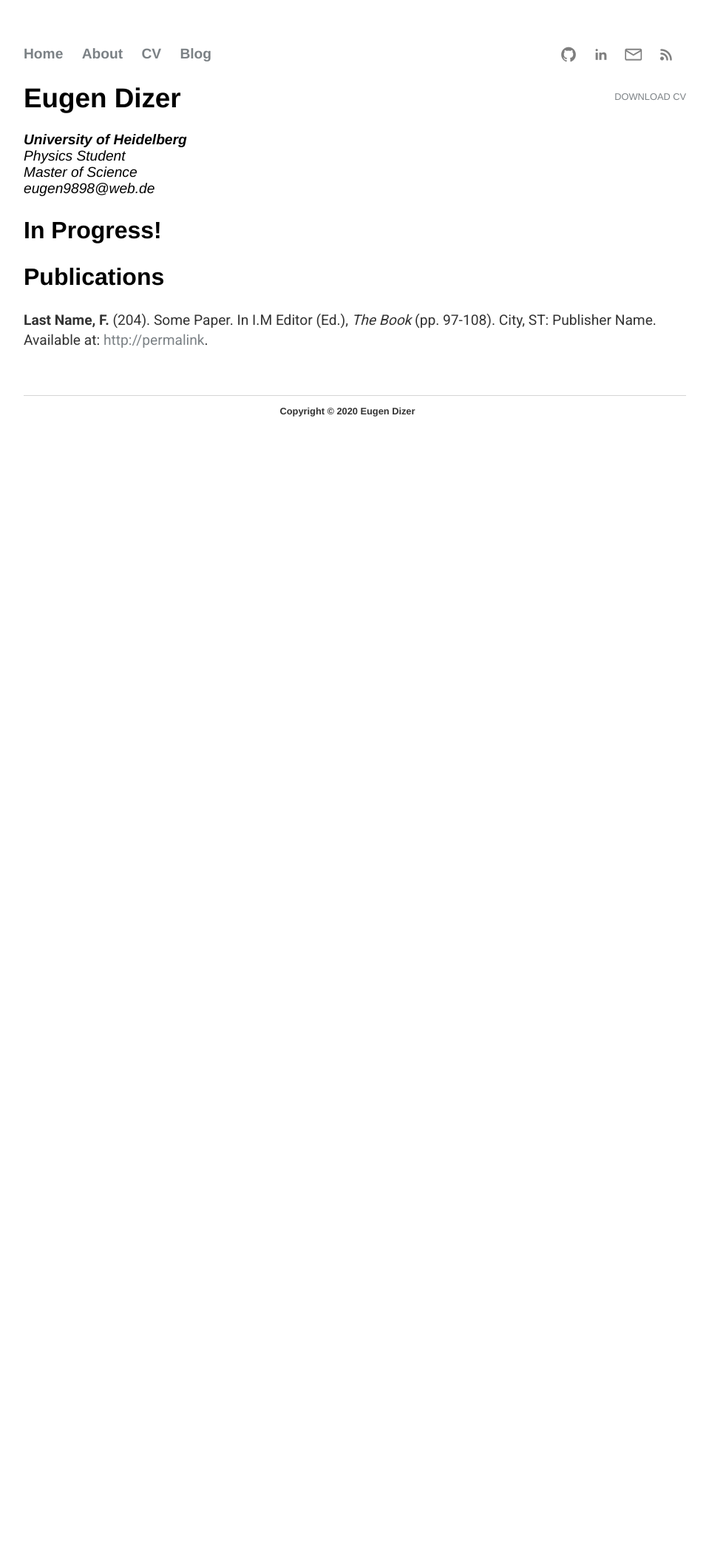
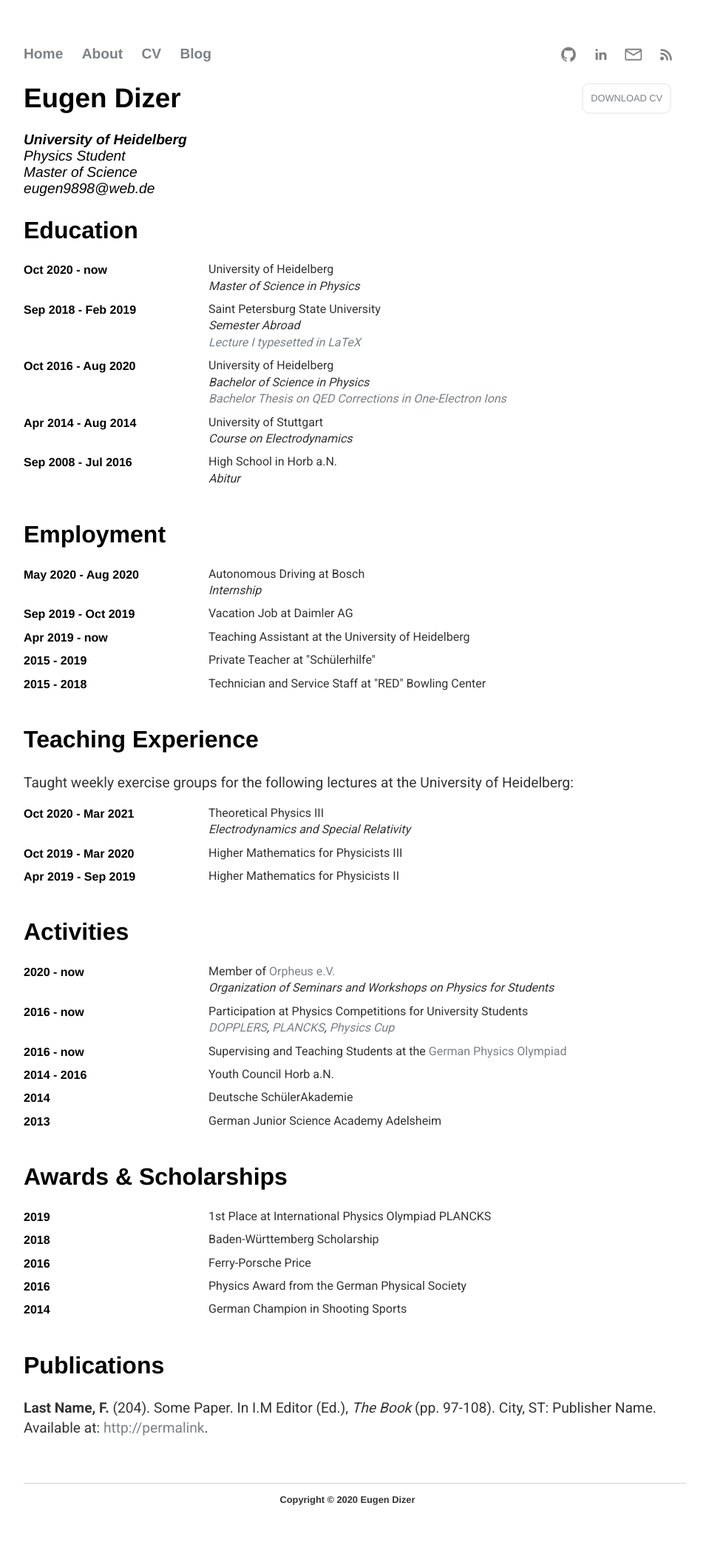
Before and after one commit to Spektralzerleger/Spektralzerleger.github.io, a Jekyll site: the page built from cv/index.html, in a window 1280 px wide. Shown: the whole page at 74% size, without its empty margins (160-1119 px from the left). Built offline with Jekyll 4.4.1, drawn with Linux system fonts in a browser that asks for light colours; before the commit the page ends 900 px from its top, so only the background shows below that.

Commit message:
updated cv

```diff
--- a/css/main.css
+++ b/css/main.css
@@ -93,3 +93,7 @@ li.social a .mailLogo {
     border-radius: 10px;
 }
 .cv .button:hover {background-color: #e7e7e7; }
+.cv .entry { display: block; margin-bottom: 50px; }
+.cv .entry h3 { font-size: 1em; margin-bottom: -37px; }
+.cv .content p { font-size: 1em; margin-left: 250px; }
+.cv .content { display: block; overflow: hidden; margin-top: -16px; margin-bottom: -20px; }
--- a/cv/index.html
+++ b/cv/index.html
@@ -4,7 +4,8 @@
 ---
 
 	<div class="cv">
-		<a href="/cv/cv.pdf" class="download" title="Download CV as PDF">Download CV</a>
+		<a href="/cv/cv.pdf" class="download button" title="Download CV as PDF">Download CV</a>
+
 			<h1>Eugen Dizer</h1>
 			<address>
 			<strong>University of Heidelberg</strong><br>
@@ -13,10 +14,135 @@
 			<span class="obfuscate">eugen9898@web.de</span>
 			</address>
 
-					<h2>In Progress!</h2>
+			<div class="entry">
+				<h2>Education</h2>
+				<div class="content">
+					<h3>Oct 2020 - now</h3>
+					<p>University of Heidelberg <br />
+					<em>Master of Science in Physics</em></p>
+				</div>
+				<div class="content">
+					<h3>Sep 2018 - Feb 2019</h3>
+					<p>Saint Petersburg State University <br />
+					<em>Semester Abroad</em> <br />
+					<em><a href="https://github.com/Spektralzerleger/Hamilton-Systems">Lecture I typesetted in LaTeX</a></em></p>
+				</div>
+				<div class="content">
+					<h3>Oct 2016 - Aug 2020</h3>
+					<p>University of Heidelberg <br />
+					<em>Bachelor of Science in Physics</em> <br />
+					<em><a href="https://pure.mpg.de/rest/items/item_3242980_1/component/file_3242981/content">Bachelor Thesis on QED Corrections in One-Electron Ions</a></em></p>
+				</div>
+				<div class="content">
+					<h3>Apr 2014 - Aug 2014</h3>
+					<p>University of Stuttgart <br />
+					<em>Course on Electrodynamics</em></p>
+				</div>
+				<div class="content">
+					<h3>Sep 2008 - Jul 2016</h3>
+					<p>High School in Horb a.N. <br />
+					<em>Abitur</em></p>
+				</div>
+			</div>
+
+			<div class="entry">
+				<h2>Employment</h2>
+				<div class="content">
+					<h3>May 2020 - Aug 2020</h3>
+					<p>Autonomous Driving at Bosch <br />
+					<em>Internship</em></p>
+				</div>
+				<div class="content">
+					<h3>Sep 2019 - Oct 2019</h3>
+					<p>Vacation Job at Daimler AG</p>
+				</div>
+				<div class="content">
+					<h3>Apr 2019 - now</h3>
+					<p>Teaching Assistant at the University of Heidelberg</p>
+				</div>
+				<div class="content">
+					<h3>2015 - 2019</h3>
+					<p>Private Teacher at "Schülerhilfe"</p>
+				</div>
+				<div class="content">
+					<h3>2015 - 2018</h3>
+					<p>Technician and Service Staff at "RED" Bowling Center</p>
+				</div>
+			</div>
+
+			<div class="entry">
+				<h2>Teaching Experience</h2>
+				<p>Taught weekly exercise groups for the following lectures at the University of Heidelberg:</p>
+				<div class="content">
+					<h3>Oct 2020 - Mar 2021</h3>
+					<p>Theoretical Physics III <br />
+					<em>Electrodynamics and Special Relativity</em></p>
+				</div>
+				<div class="content">
+					<h3>Oct 2019 - Mar 2020</h3>
+					<p>Higher Mathematics for Physicists III</p>
+				</div>
+				<div class="content">
+					<h3>Apr 2019 - Sep 2019</h3>
+					<p>Higher Mathematics for Physicists II</p>
+				</div>
+			</div>
+
+			<div class="entry">
+				<h2>Activities</h2>
+				<div class="content">
+					<h3>2020 - now</h3>
+					<p>Member of <a href="https://www.orpheus-verein.de/de/">Orpheus e.V.</a> <br />
+					<em>Organization of Seminars and Workshops on Physics for Students</em></p>
+				</div>
+				<div class="content">
+					<h3>2016 - now</h3>
+					<p>Participation at Physics Competitions for University Students <br />
+					<em><a href="https://www.dpg-physik.de/vereinigungen/fachuebergreifend/ak/akjdpg/events/wettbewerbe/dopplers">DOPPLERS</a>, <a href="https://www.iaps.info/plancks/what-is-plancks/">PLANCKS</a>, <a href="https://www.ioc.ee/~kalda/ipho/PhysicsCup2019/">Physics Cup</a> </em></p>
+				</div>
+				<div class="content">
+					<h3>2016 - now</h3>
+					<p>Supervising and Teaching Students at the <a href="https://wettbewerbe.ipn.uni-kiel.de/ipho/">German Physics Olympiad</a></p>
+				</div>
+				<div class="content">
+					<h3>2014 - 2016</h3>
+					<p>Youth Council Horb a.N.</p>
+				</div>
+				<div class="content">
+					<h3>2014</h3>
+					<p>Deutsche SchülerAkademie</p>
+				</div>
+				<div class="content">
+					<h3>2013</h3>
+					<p>German Junior Science Academy Adelsheim</p>
+				</div>
+			</div>
+
+			<div class="entry">
+				<h2>Awards &amp; Scholarships</h2>
+				<div class="content">
+					<h3>2019</h3>
+					<p>1st Place at International Physics Olympiad PLANCKS </p>
+				</div>
+				<div class="content">
+					<h3>2018</h3>
+					<p>Baden-Württemberg Scholarship </p>
+				</div>
+				<div class="content">
+					<h3>2016</h3>
+					<p>Ferry-Porsche Price </p>
+				</div>
+				<div class="content">
+					<h3>2016</h3>
+					<p>Physics Award from the German Physical Society </p>
+				</div>
+				<div class="content">
+					<h3>2014</h3>
+					<p>German Champion in Shooting Sports </p>
+				</div>
+			</div>
 
 			<h2>Publications</h2>
 			<p><strong>Last Name, F.</strong> (204). Some Paper. In I.M Editor (Ed.), <em>The Book</em> (pp. 97-108). City, ST: Publisher Name. Available at: <a href="#">http://permalink</a>.
 
-
 	</div>
```
Also changed, not shown: 1 other file. Lines whose indentation alone changed are shown as unchanged.
